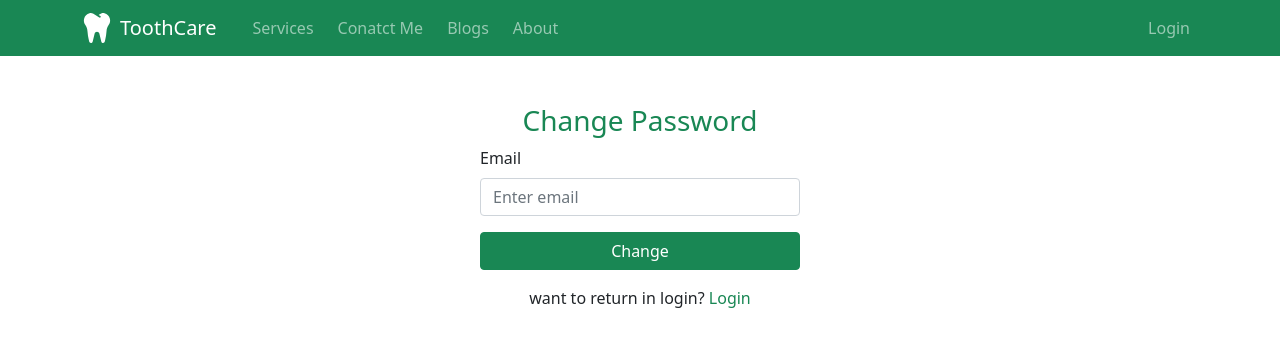
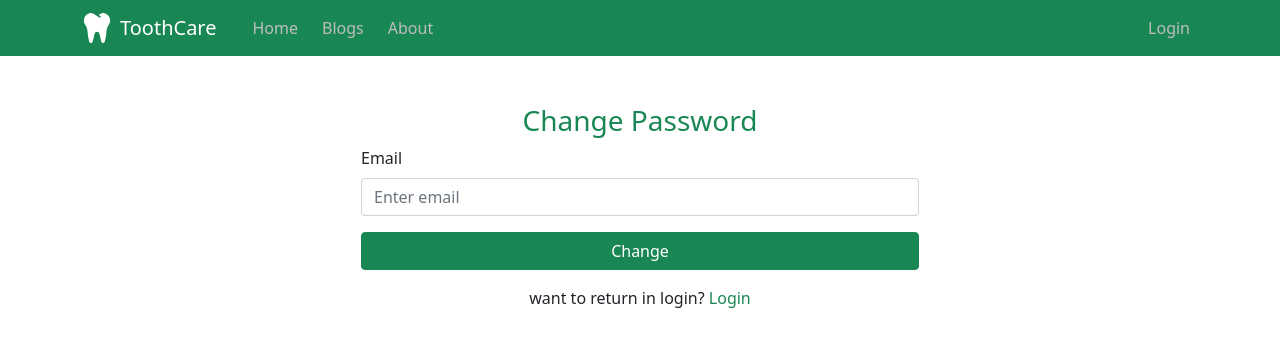
Before and after one commit to ishtiyak98/tooth-care, a React (Create React App) app: page /changePass in a window 1280 px wide. Shown: the top 346 px of the page. Built offline with nearby package versions, Linux system fonts and the light colour scheme; no server answers.

Commit message:
small changes added

```diff
--- a/src/components/ContactMe/ContactMe.js
+++ b/src/components/ContactMe/ContactMe.js
@@ -9,12 +9,16 @@ const ContactMe = () => {
   return (
     <div className="my-5 container" id="contact">
       <h1 className="text-success text-center mb-5">Contact Me</h1>
-      <div className="row gy-4">
+      <div className="row gy-4 d-flex justify-content-center align-items-center">
         <div className="col-lg-6">
-          <div className="d-flex justify-content-center">
+          <div className="d-flex justify-content-center align-items-center">
             <div>
               <h4 className="mb-0 text-secondary">Contact me</h4>
-              <h4 className="mb-0 text-secondary">whenever you need</h4>
+              <h4 className="mb-lg-4 mb-md-3 mb-4 text-secondary">whenever you need</h4>
+
+              <h1 className="mb-lg-3 mb-md-3 mb-4 text-secondary text-success">
+                Dr. Md. Ishtiyak Ali Rifat
+              </h1>
               <div className="mt-4 ms-4">
                 <div className="d-flex align-items-center mb-4">
                   <div className="me-3 text-success d-flex align-items-center justify-content-center contact-icon">
@@ -23,7 +27,7 @@ const ContactMe = () => {
                   <div>
                     <h5 className="mb-1 text-secondary">Address</h5>
                     <h6 className="mb-0 fw-light text-secondary">
-                      528 tenth Avenue, Boston, BT 58965
+                      Road 06, Block C, Pirganj, Thakurgaon.
                     </h6>
                   </div>
                 </div>
@@ -35,19 +39,19 @@ const ContactMe = () => {
                   <div>
                     <h5 className="mb-1 text-secondary">Phone</h5>
                     <h6 className="mb-0 fw-light text-secondary">
-                      +1 800 125 65 24
+                      +880 124 125 65 24
                     </h6>
                   </div>
                 </div>
 
                 <div className="d-flex align-items-center mb-4">
                   <div className="me-3 text-success d-flex align-items-center justify-content-center contact-icon">
-                    <AiFillSchedule size={"1.5em"}></AiFillSchedule>
+                    <AiFillSchedule size={"1.7em"}></AiFillSchedule>
                   </div>
                   <div>
                     <h5 className="mb-1 text-secondary">Open Hours</h5>
                     <h6 className="mb-0 fw-light text-secondary">
-                      Mn - St: 8:00am - 9:00pm Sn: Closed
+                      Sat - Thr: 8:00am - 9:00pm Fri: Closed
                     </h6>
                   </div>
                 </div>
--- /dev/null
+++ b/src/components/CustomLink/CustomLink.js
@@ -0,0 +1,20 @@
+import React from "react";
+import { Link, useMatch, useResolvedPath } from "react-router-dom";
+
+const CustomLink = ({ children, to, ...props }) => {
+  let resolved = useResolvedPath(to);
+  let match = useMatch({ path: resolved.pathname, end: true });
+  return (
+    <div>
+      <Link
+        style={{ color: match ? "#FFFFFF" : "#BEBEBE", }}
+        to={to}
+        {...props}
+      >
+        {children}
+      </Link>
+    </div>
+  );
+};
+
+export default CustomLink;
--- a/src/components/ForgotPassword/ForgotPassword.js
+++ b/src/components/ForgotPassword/ForgotPassword.js
@@ -42,8 +42,8 @@ const ForgotPassword = () => {
   }, [error]);
 
   return (
-    <div className="d-flex justify-content-center mt-5">
-      <div className="w-25">
+    <div className="d-flex justify-content-center mt-5 container">
+      <div className="w-50">
         <h3 className="text-success text-center">Change Password</h3>
         <Form onSubmit={handleSubmit}>
           <Form.Group className="mb-3" controlId="formBasicEmail">
--- a/src/components/Header/Header.js
+++ b/src/components/Header/Header.js
@@ -6,10 +6,12 @@ import { FaTooth } from 'react-icons/fa';
 import { Link } from 'react-router-dom';
 import Swal from 'sweetalert2';
 import auth from '../../firebase.init';
+import CustomLink from '../CustomLink/CustomLink';
 
 const Header = () => {
     const [user] = useAuthState(auth);
 
+    //!----------- Sign-out function -------------
     const handleSignOut = ()=>{
         Swal.fire({
             title: "Logged Out!",
@@ -27,14 +29,15 @@ const Header = () => {
                 <Navbar.Toggle aria-controls="responsive-navbar-nav" />
                 <Navbar.Collapse id="responsive-navbar-nav">
                     <Nav className="me-auto">
-                        <Nav.Link className='mx-1' href="/#services">Services</Nav.Link>
-                        <Nav.Link className='mx-1' href="/#contact">Conatct Me</Nav.Link>
-                        <Nav.Link className='mx-1' as={Link} to={"/blogs"}>Blogs</Nav.Link>
-                        <Nav.Link className='mx-1' as={Link} to={"/about"}>About</Nav.Link>
+                    <Nav.Link className='mx-1' as={CustomLink} to={"/"}>Home</Nav.Link>
+                        {/* <Nav.Link className='mx-1' href="/#services">Services</Nav.Link>
+                        <Nav.Link className='mx-1' href="/#contact">Contact Me</Nav.Link> */}
+                        <Nav.Link className='mx-1' as={CustomLink} to={"/blogs"}>Blogs</Nav.Link>
+                        <Nav.Link className='mx-1' as={CustomLink} to={"/about"}>About</Nav.Link>
                     </Nav>
                     <Nav>
                         {
-                            user ? <Nav.Link className='btn btn-success' as={Button} onClick={handleSignOut}>Logout</Nav.Link>  : <Nav.Link as={Link} to={"/Login"}>Login</Nav.Link>
+                            user ? <Nav.Link className='btn btn-success' as={Button} onClick={handleSignOut}>Logout</Nav.Link>  : <Nav.Link as={CustomLink} to={"/login"}>Login</Nav.Link>
                         }
 
                     </Nav>
--- a/src/components/Login/Login.js
+++ b/src/components/Login/Login.js
@@ -1,5 +1,5 @@
 import React, { useEffect, useState } from "react";
-import { Button, Form } from "react-bootstrap";
+import { Button, Form, Spinner } from "react-bootstrap";
 import { useSignInWithEmailAndPassword } from "react-firebase-hooks/auth";
 import { Link, useLocation, useNavigate } from "react-router-dom";
 import Swal from "sweetalert2";
@@ -25,6 +25,8 @@ const Login = () => {
     passwordError: "",
   });
 
+
+  //!----------- handle email input -------------
   const handleEmail = (e) => {
     const email = e.target.value;
     if (/\S+@\S+\.\S+/.test(email) === false) {
@@ -36,6 +38,7 @@ const Login = () => {
     }
   };
 
+  //!----------- handle password input -------------
   const handlePassword = (e) => {
     const password = e.target.value;
 
@@ -48,12 +51,14 @@ const Login = () => {
     }
   };
 
+  //!----------- handle form submit -------------
   const handleSubmit = (e) => {
     e.preventDefault();
 
     signInWithEmailAndPassword(loginInfo.email, loginInfo.password);
   };
 
+  //!----------- sweet-alert for successful login -------------
   useEffect(() => {
     if (user) {
       Swal.fire({
@@ -65,6 +70,8 @@ const Login = () => {
     }
   }, [user]);
 
+
+  //!----------- sweet-alert for error login -------------
   useEffect(() => {
     if (error) {
       Swal.fire({
@@ -75,11 +82,11 @@ const Login = () => {
     }
   }, [error]);
 
-  console.log(loginError);
+
 
   return (
-    <div className="d-flex justify-content-center mt-5">
-      <div className="w-25">
+    <div className="d-flex justify-content-center mt-5 container">
+      <div className="w-50">
         <h3 className="text-success text-center">Login</h3>
         <Form onSubmit={handleSubmit}>
           <Form.Group className="mb-3" controlId="formBasicEmail">
--- a/src/components/ServiceCheckout/ServiceCheckout.js
+++ b/src/components/ServiceCheckout/ServiceCheckout.js
@@ -19,8 +19,8 @@ const ServiceCheckout = () => {
   console.log(user);
   return (
     <div className="container">
-      <h2 className="text-center text-success mt-5">Checkout {id}</h2>
-
+      <h2 className="text-center text-success mt-5 mb-4">Checkout</h2>
+      <h4 className="text-center">Product Id : {id}</h4>
       <div className="w-50 mx-auto">
         <Form onSubmit={handleCheckout}>
           <Form.Group className="mb-3" controlId="formBasicEmail">
--- a/src/components/Signup/Signup.js
+++ b/src/components/Signup/Signup.js
@@ -87,8 +87,8 @@ const Signup = () => {
   }, [error]);
 
   return (
-    <div className="d-flex justify-content-center mt-5">
-      <div className="w-25">
+    <div className="d-flex justify-content-center mt-5 container">
+      <div className="w-50">
         <h3 className="text-success text-center">Signup</h3>
         <Form onSubmit={handleSubmit}>
           <Form.Group className="mb-3" controlId="formBasicName">
```
